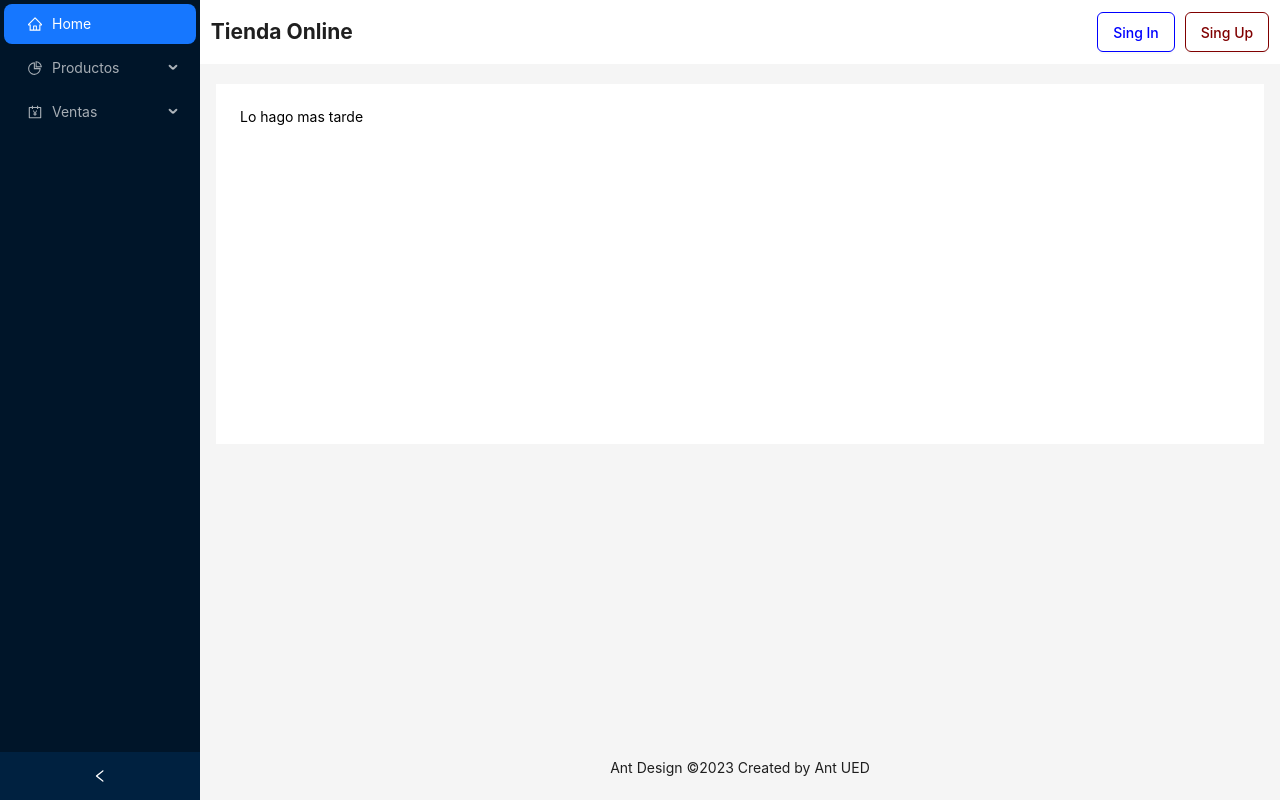
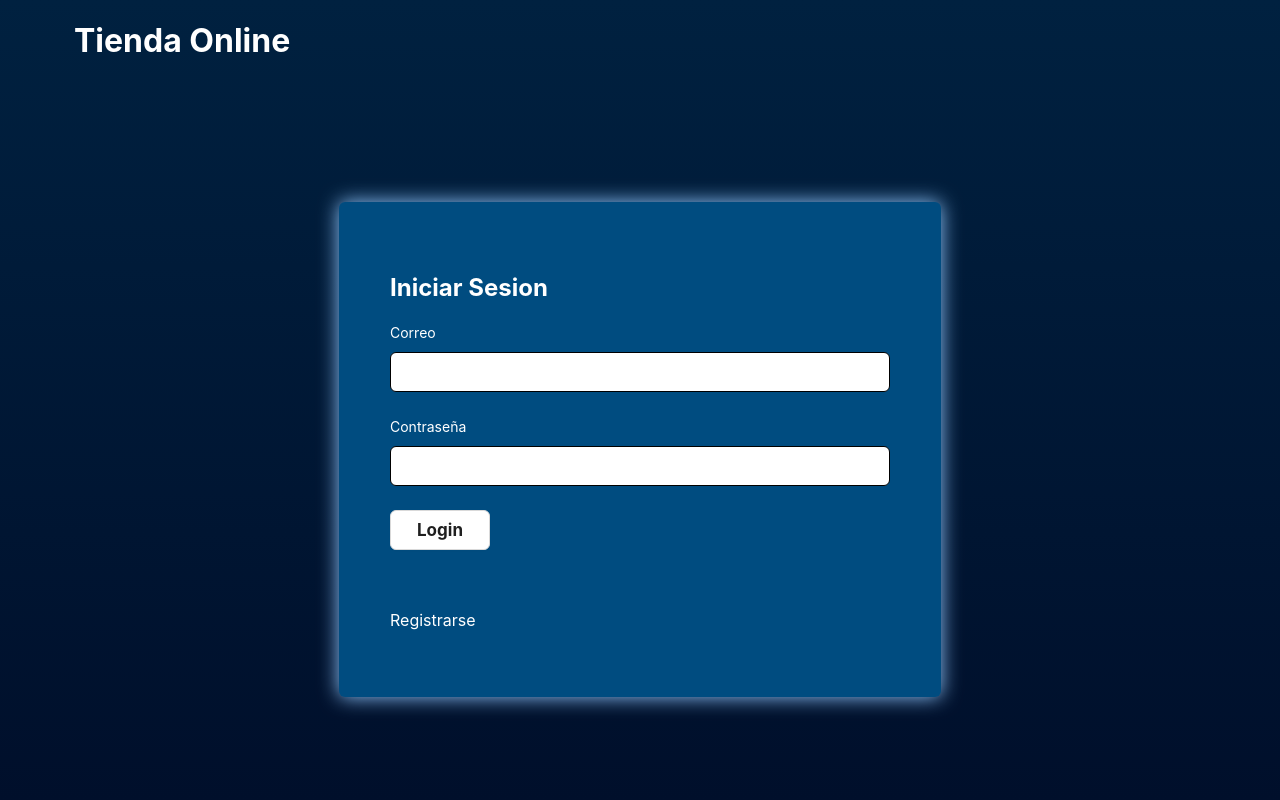
Before and after one commit to normacocsub/tienda-online, a Next.js app: page /login in a window 1280 px wide. Built offline with nearby package versions, Linux system fonts and the light colour scheme.

Commit message:
login module

```diff
--- a/components/layout.tsx
+++ b/components/layout.tsx
@@ -1,4 +1,4 @@
-import React, { FunctionComponent, ReactNode, useState } from 'react';
+import React, { FunctionComponent, ReactNode, useEffect, useState } from 'react';
 import {
   DesktopOutlined,
   FileOutlined,
@@ -39,12 +39,9 @@ const urls = {
 }
 const items: MenuItem[] = [
   getItem('Home', '1', <HomeOutlined />),
-  getItem('Productos', '2', <PieChartOutlined />, [
-    getItem('Registrar Producto', '3'),
-    getItem('Consultar Productos', '4')
-  ]),
+
   getItem('Ventas', '5', <AccountBookOutlined />, [
-    getItem('Registrar Venta', '6'),
+    getItem('Comprar', '6'),
     getItem('Consultar Ventas', '7')
   ]),
   //   getItem('User', 'sub1', <UserOutlined />, [
@@ -54,11 +51,30 @@ const items: MenuItem[] = [
   //   ]),
 ];
 
+const itemsAdmin: MenuItem[] = [
+  getItem('Home', '1', <HomeOutlined />),
+  getItem('Productos', '1', <PieChartOutlined />, [
+    getItem('Registrar Producto', '3'),
+    getItem('Consultar Productos', '4')
+  ]),
+
+  getItem('Ventas', '5', <AccountBookOutlined />, [
+    getItem('Consultar Ventas', '7')
+  ]),
+]
+
+const menuValid = {
+  1: itemsAdmin,
+  2: items
+}
+
 type LayoutProps = {
   children: any
 }
 const LayoutUser: FunctionComponent<LayoutProps> = ({ children }) => {
   const [collapsed, setCollapsed] = useState(false);
+  const [logged, setLogged] = useState(false)
+  const [rol, setRol] = useState(2)
   const {
     token: { colorBgContainer },
   } = theme.useToken();
@@ -68,14 +84,28 @@ const LayoutUser: FunctionComponent<LayoutProps> = ({ children }) => {
     console.log('click ', e.key);
     router.push(`/${urls[e.key]}`);
   };
+  useEffect(() => {
+    let login = localStorage.getItem('login');
+    if (login) {
+      setLogged(true)
+      const users = JSON.parse(localStorage.getItem('usuarios'))
+      const email = (JSON.parse(login)).correo
+      const user = users.find((e: any) => e.correo === email)
+      setRol(user.rol)
+      return
+    }
+    setLogged(false)
+  }, [])
   return (
     <Layout style={{ minHeight: '100vh' }}>
-      <Sider
-        collapsible collapsed={collapsed} onCollapse={(value) => setCollapsed(value)}>
-        <div className="demo-logo-vertical" />
-        <Menu theme="dark" defaultSelectedKeys={['1']} mode="inline" className={styles.sider}
-          items={items} onClick={onClick} />
-      </Sider>
+      {
+        logged && <Sider
+          collapsible collapsed={collapsed} onCollapse={(value) => setCollapsed(value)}>
+          <div className="demo-logo-vertical" />
+          <Menu theme="dark" defaultSelectedKeys={['1']} mode="inline" className={styles.sider}
+            items={menuValid[rol]} onClick={onClick} />
+        </Sider>
+      }
       <Layout>
         <Header className={styles.headerSection}
           style={{ background: colorBgContainer, alignContent: 'flex-end' }} >
--- a/pages/login/index.tsx
+++ b/pages/login/index.tsx
@@ -1,9 +1,50 @@
-import LayoutUser from "../../components/layout";
+import { Button, Form, Input } from "antd";
+import styles from '../../styles/pages/login.module.scss';
+import { useRouter } from "next/router";
+import { useState } from "react";
 
 const Login = () => {
-    return <LayoutUser>
-        <>Lo hago mas tarde</>
-    </LayoutUser>
+    const router = useRouter();
+    const [form] = Form.useForm();
+    const [errorLogin, setErrorLogin] = useState(false)
+
+    const onFinish = (values: any) => {
+        setErrorLogin(false)
+        const users = JSON.parse(localStorage.getItem('usuarios')) ?? []
+        const user = users.find((e: any) => e.correo === values.correo)
+        if (user && (user.password === values.password)) {
+            localStorage.setItem('login', JSON.stringify({ correo: user.correo, rol: user.rol }))
+            router.push('/')
+            return
+        }
+        setErrorLogin(true)
+    };
+    return <div className={styles.content}>
+        <div className={styles.title}>
+            <h1 onClick={() => router.push('/')}>Tienda Online</h1></div>
+        <div className={styles.LoginSection}>
+            <h2>Iniciar Sesion</h2>
+            <Form form={form} className={styles.form} layout="vertical"
+                name="login" onFinish={onFinish} >
+                <Form.Item label={'Correo'} name={'correo'} className={styles.item} >
+                    <Input />
+                </Form.Item>
+
+                <Form.Item label={'Contraseña'} name={'password'} className={styles.item} >
+                    <Input />
+                </Form.Item>
+
+                <Form.Item>
+                    <Button className={styles.button} htmlType="submit">Login</Button>
+                </Form.Item>
+            </Form>
+            {
+                errorLogin && <p style={{ color: 'red' }}> <strong>Error:</strong>  Credenciales Incorrectas</p>
+            }
+            <br />
+            <p style={{ color: 'white', cursor: 'pointer' }} onClick={() => { router.push('/register') }}>Registrarse</p>
+        </div>
+    </div>
 }
 
 export default Login;
--- a/pages/register/index.tsx
+++ b/pages/register/index.tsx
@@ -32,7 +32,6 @@ const Register = () => {
     const validatePassword = (_: any, value: string) => {
         // Verificar que la contraseña cumple con los criterios deseados
         if (value && value.length >= 6) {
-            // Utilizar expresiones regulares para verificar la presencia de una mayúscula, un carácter especial y un número
             const regexUppercase = /[A-Z]/;
             const regexSpecialChar = /[!@#$%^&*()_+\-=[\]{};':"\\|,.<>/?]/;
             const regexNumber = /[0-9]/;
@@ -53,10 +52,7 @@ const Register = () => {
         }
     };
 
-    const isFormValid = () => {
-        const errors = form.getFieldsError();
-        return !errors.some((error) => error.errors.length > 0);
-    };
+
 
     return <LayoutUser>
         <div className={styles.content}><h1 style={{ fontSize: 24 }}>Registro Usuario</h1>
--- /dev/null
+++ b/styles/pages/login.module.scss
@@ -0,0 +1,44 @@
+.content {
+    display: flex;
+    flex-direction: column;
+    align-items: center;
+    gap: 120px;
+    height: 100vh;
+    background: linear-gradient(#002140, #000F2B);
+    .title {
+        display: flex;
+        align-items: flex-start;
+        justify-content: flex-start;
+        width: 90%;
+        color: white;
+        margin-left: 20px;
+        cursor: pointer;
+    }
+    .LoginSection {
+        border-radius: 6px;
+        padding: 4%;
+        box-shadow: 0 0 20px #91C9FF;
+        background-color: #004C80;
+        h2, h1 {
+            color: white;
+            font-weight: 700;
+        }
+        .form {
+            gap: 10px;
+            .item label {
+                color: white;
+            }
+            .button {
+                height: 40px;
+                width: 100px;
+                font-weight: 700;
+                font-size: 17px;
+            }
+        }
+        input {
+            width: 500px;
+            height: 40px;
+            border: 1px solid black;
+        }
+    }
+}
```
